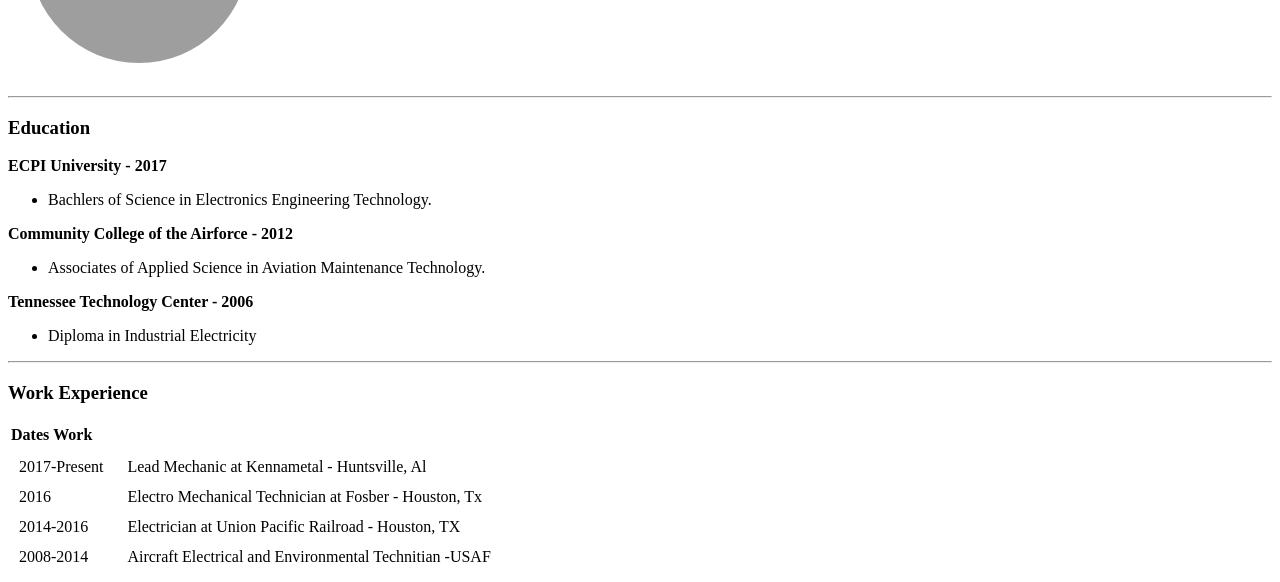
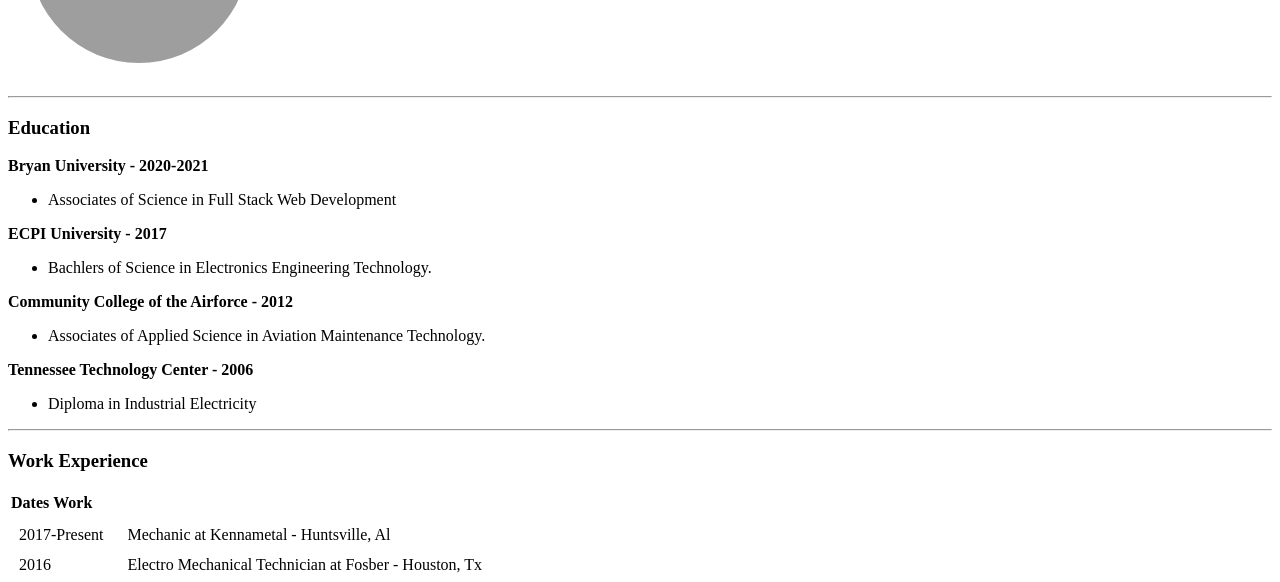
Before and after one commit to WMMorris/cv, a plain HTML site: page index.html in a window 1280 px wide. Shown: the part 186-768 px from the top of the page. Drawn offline with Linux system fonts and the light colour scheme; grey boxes are pictures that could not be loaded.

Commit message:
index.html
Made some updates. Updated the education and employment

```diff
--- a/index.html
+++ b/index.html
@@ -21,6 +21,11 @@
    <!-- Education -->
 
     <h3><strong>Education</strong></h3>
+    <p><strong>Bryan University - 2020-2021</strong></p>
+    <ul>
+      <li>Associates of Science in Full Stack Web Development
+      </li>
+    </ul>
     <p><strong>ECPI University - 2017</strong></p>
     <ul>
       <li>Bachlers of Science in Electronics
@@ -52,7 +57,7 @@
         <tr>
           <td>2017-Present</td>
           <td></td>
-          <td>Lead Mechanic at Kennametal - Huntsville, Al</td>
+          <td>Mechanic at Kennametal - Huntsville, Al</td>
         </tr>
         <tr>
           <td>2016</td>
```
